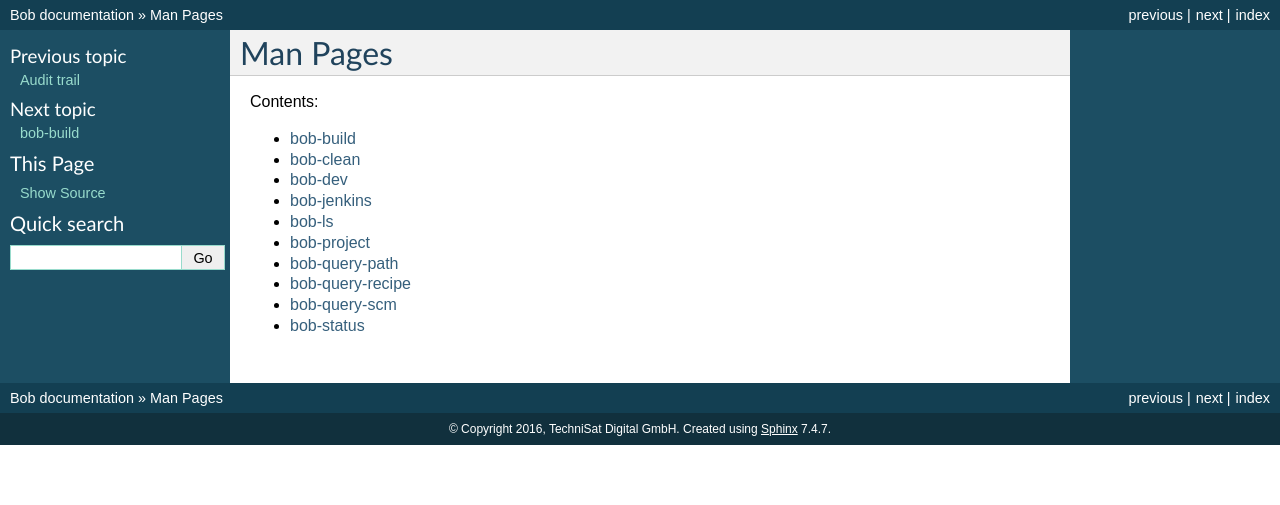
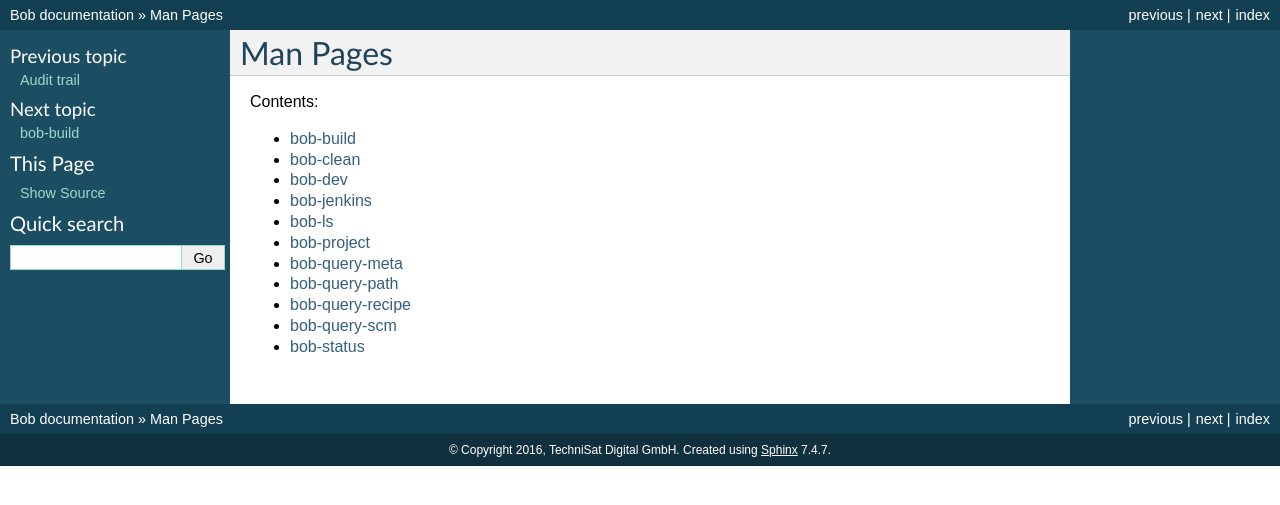
Before and after one commit to BobBuildTool/bob, a Sphinx documentation site: the page built from doc/manpages/index.rst, in a window 1280 px wide. Shown: the top 505 px of the page. Built offline with Sphinx 7.4.7, drawn with Linux system fonts in a browser that asks for light colours; formulas are drawn with MathJax 3; the version number could not be read and is left out.

Commit message:
doc: include query-meta man page

```diff
--- a/doc/conf.py
+++ b/doc/conf.py
@@ -260,6 +260,7 @@ man_pages = [
     ('manpages/bob-jenkins', 'bob-jenkins', 'Configure Jenkins server', ['Jan Klötzke'], 1),
     ('manpages/bob-ls', 'bob-ls', 'List package hierarchy', ['Jan Klötzke'], 1),
     ('manpages/bob-project', 'bob-project', 'Create IDE project files', ['Jan Klötzke'], 1),
+    ('manpages/bob-query-meta', 'bob-query-meta', 'Query metaEnvironment variables', ['Ralf Hubert'], 1),
     ('manpages/bob-query-path', 'bob-query-path', 'Query path information', ['Jan Klötzke'], 1),
     ('manpages/bob-query-recipe', 'bob-query-recipe', 'Query package sources', ['Jan Klötzke'], 1),
     ('manpages/bob-query-scm', 'bob-query-scm', 'Query SCM information', ['Jan Klötzke'], 1),
--- a/doc/manpages/index.rst
+++ b/doc/manpages/index.rst
@@ -12,6 +12,7 @@ Contents:
    bob-jenkins
    bob-ls
    bob-project
+   bob-query-meta
    bob-query-path
    bob-query-recipe
    bob-query-scm
```
